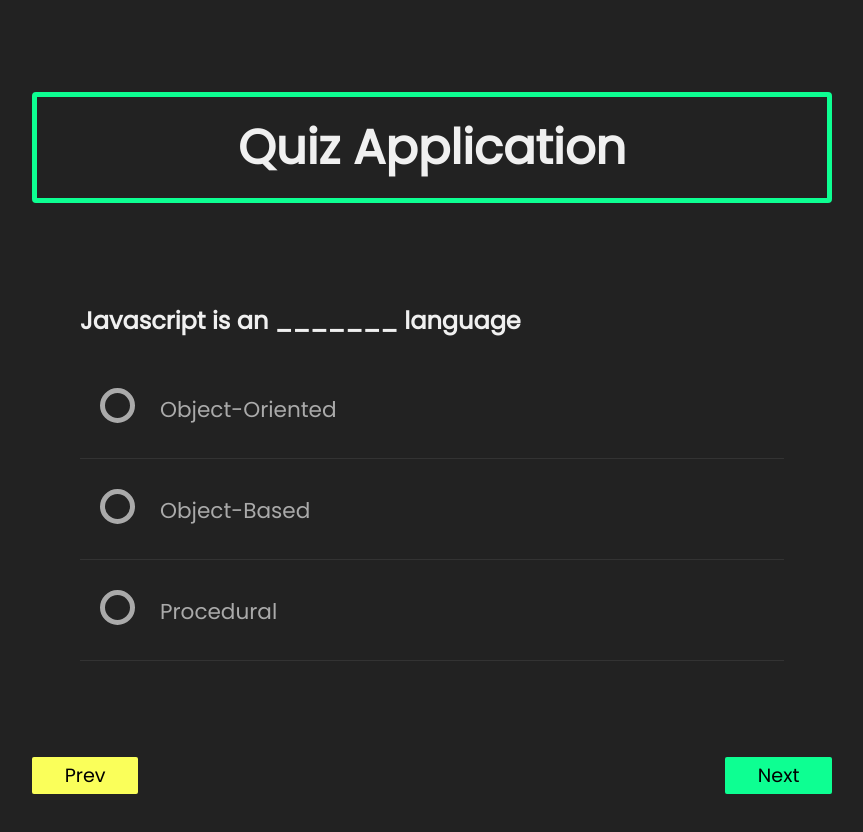
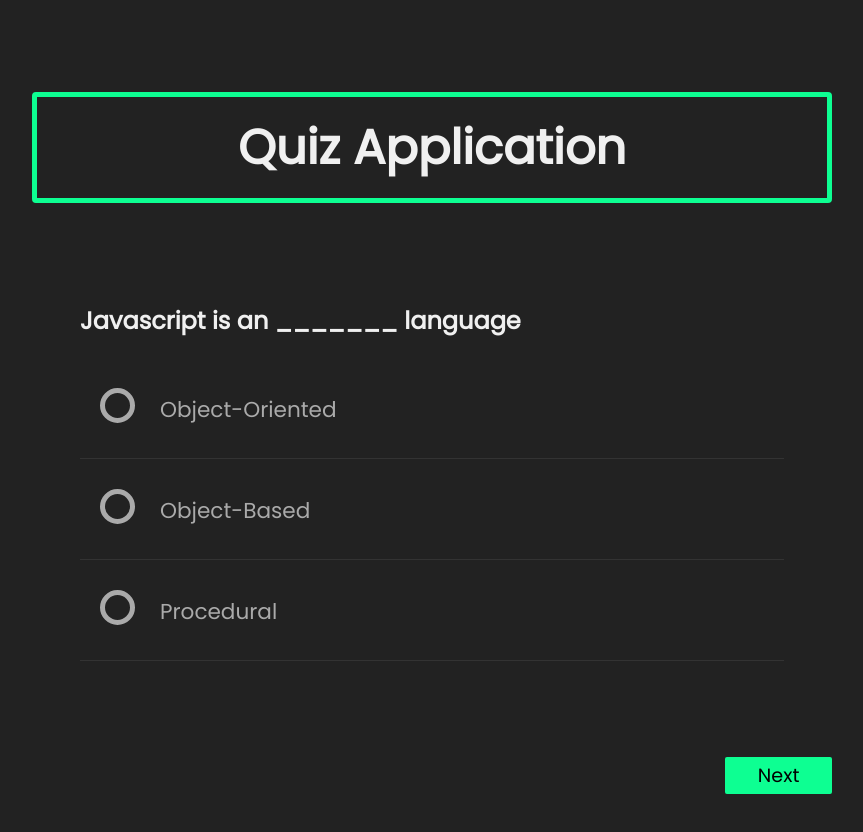
Before and after one commit to utkarsh032/Quiz-App, a React (Create React App) app in the folder client/: page /quiz in a window 1280 px wide. Shown: the top 832 px of the page, without its empty margins (208-1071 px from the left). Built offline with nearby package versions, Linux system fonts and the light colour scheme.

Commit message:
tracing result

```diff
--- a/client/src/components/Question/Questions.js
+++ b/client/src/components/Question/Questions.js
@@ -7,6 +7,7 @@ export default function Questions({ onChecked }) {
 
   const [checked, setChecked] = useState(undefined)
   const { trace } = useSelector(state => state.questions)
+  const result = useSelector(state => state.result.result)
   const [{ isLoading, apiData, serverError }] = useFetchQuestion()
 
   const questions = useSelector(state => state.questions.queue[state.questions.trace])
@@ -19,6 +20,7 @@ export default function Questions({ onChecked }) {
   function onSelect(i) {
     onChecked(i)
     setChecked(i)
+    dispatch(updateResult({ trace, checked }))
   }
 
 
@@ -42,11 +44,11 @@ export default function Questions({ onChecked }) {
               />
 
               <label className='text-primary' htmlFor={`q${i}-option`}>{q}</label>
-              <div className='check'></div>
+              <div className={`check ${result[trace] == i ? 'checked' : ''}`}></div>
             </li>
           ))
         }
       </ul>
-    </div>
+    </div >
   )
 }
--- a/client/src/components/Quiz/Quiz.js
+++ b/client/src/components/Quiz/Quiz.js
@@ -33,7 +33,6 @@ export default function Quiz() {
         dispatch(PushAnswer(check))
       }
     }
-
   }
 
   /** Prev button event handler */
@@ -63,7 +62,7 @@ export default function Quiz() {
       <Questions onChecked={onChecked} />
 
       <div className='grid'>
-        <button className='btn prev' onClick={onPrev}>Prev</button>
+        {trace > 0 ? <button className='btn prev' onClick={onPrev}>Prev</button> : <div></div>}
         <button className='btn next' onClick={onNext}>Next</button>
       </div>
     </div>
```
